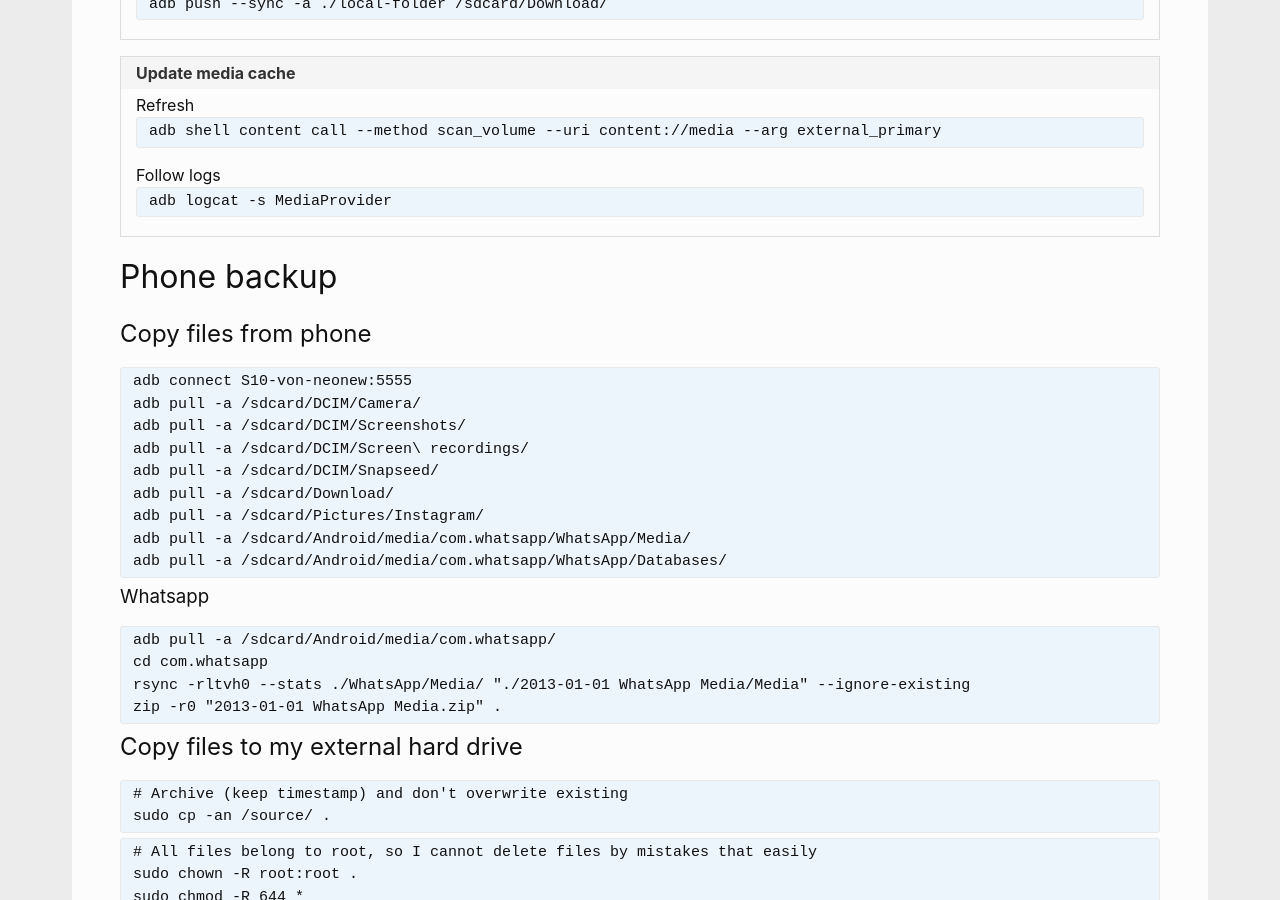
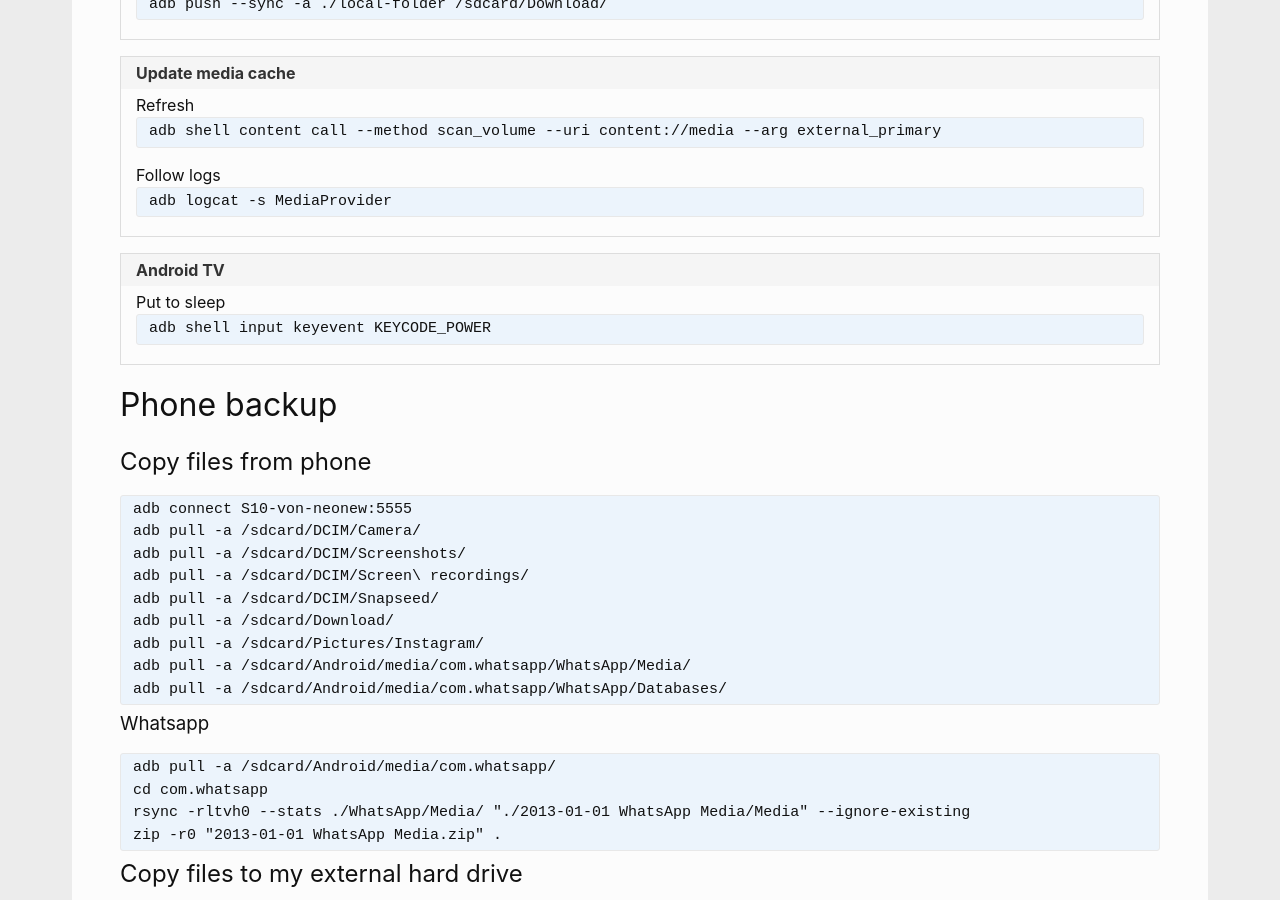
Before and after one commit to andreas-mausch/cheatsheets, a Jekyll site: the page built from _cheatsheets/adb.md, in a window 1280 px wide and 900 px high, scrolled down 971 px. Built offline with Jekyll 4.4.1, drawn with Linux system fonts in a browser that asks for light colours.

Commit message:
adb: Put Android TV to sleep

```diff
--- a/_cheatsheets/adb.md
+++ b/_cheatsheets/adb.md
@@ -25,6 +25,9 @@ section:
     commands:
       Refresh: adb shell content call --method scan_volume --uri content://media --arg external_primary
       Follow logs: adb logcat -s MediaProvider
+  - name: Android TV
+    commands:
+      Put to sleep: adb shell input keyevent KEYCODE_POWER
 ---
 
 # Phone backup
```
